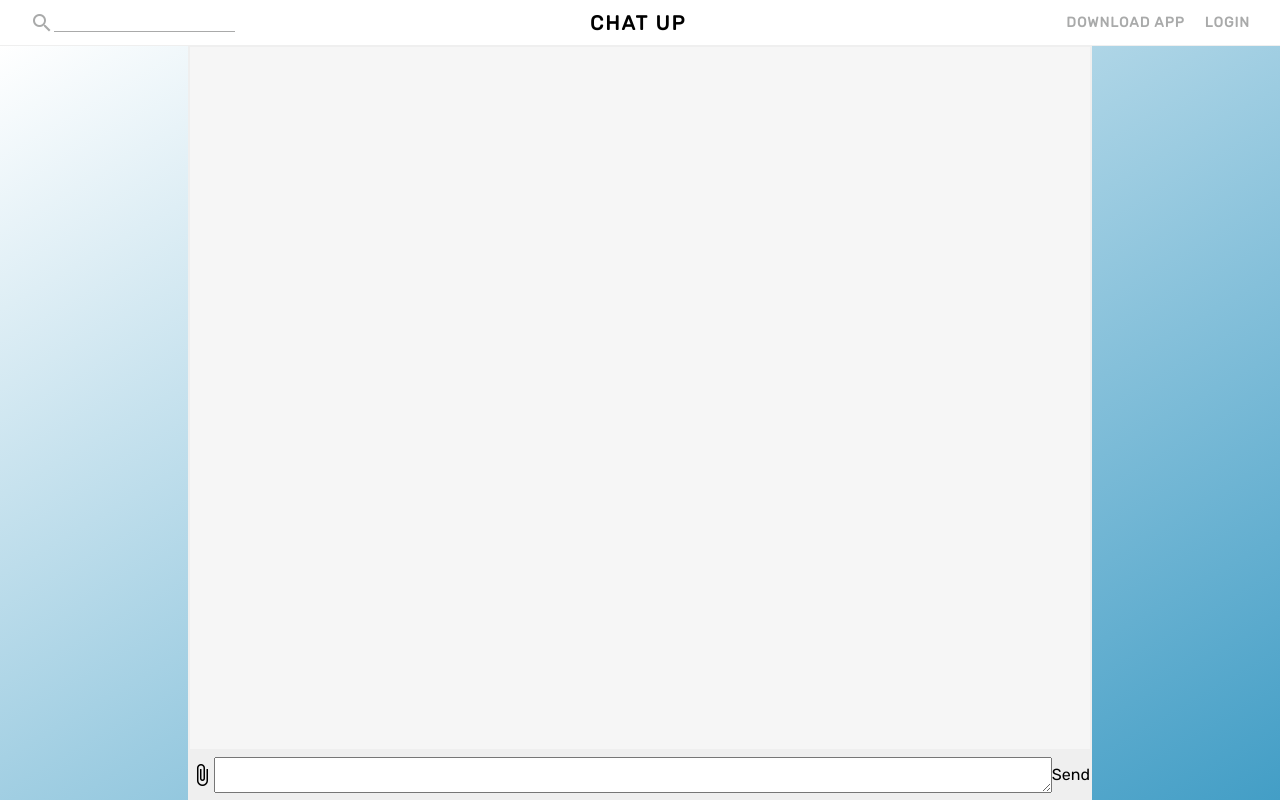
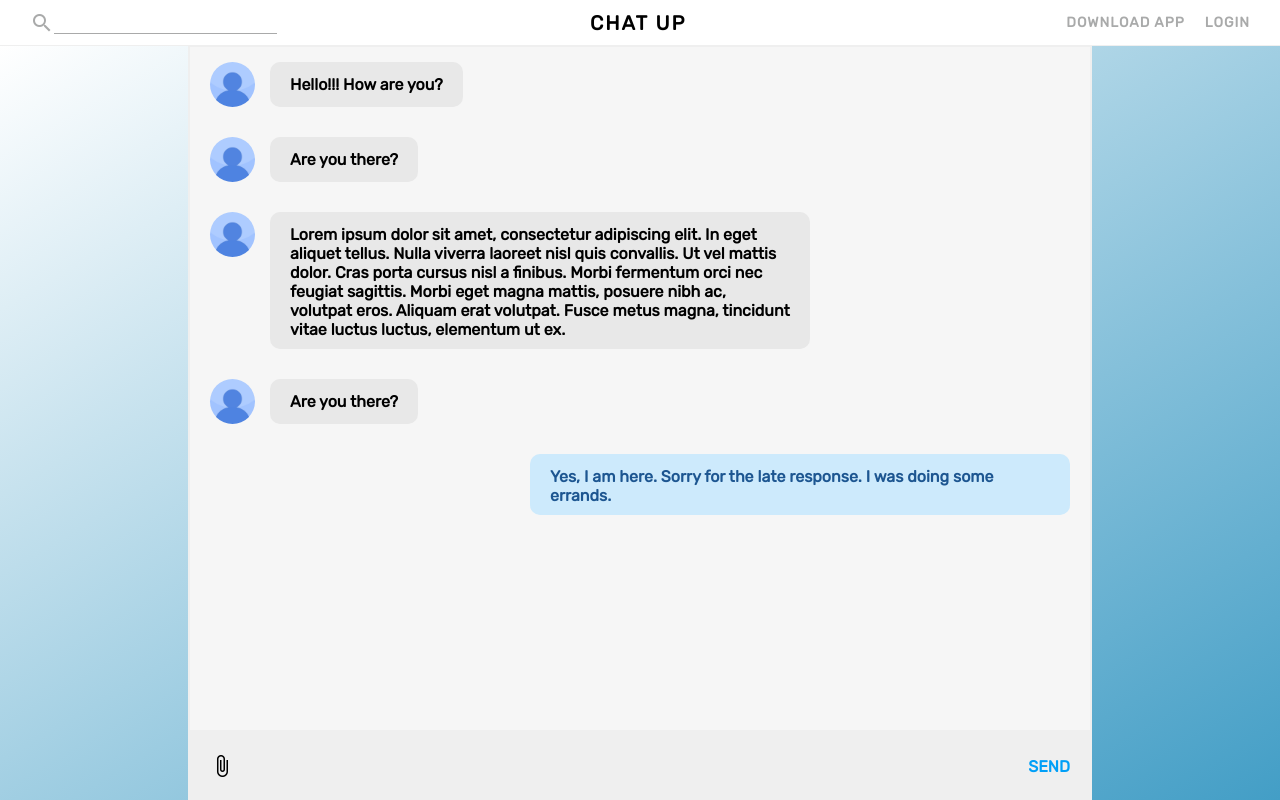
Before and after one commit to Jaaaaam/reactjs-chat, a React (Create React App) app: page / in a window 1280 px wide. Built offline with nearby package versions, Linux system fonts and the light colour scheme.

Commit message:
finish design of app

```diff
--- /dev/null
+++ b/src/assets/sass/components/chat-centered.scss
@@ -0,0 +1,70 @@
+.chat-centered {
+  position: absolute;
+  top:$navbar-height;
+  bottom: 0px;
+  left: 0px;
+  right: 0px;
+  background-image: linear-gradient(to bottom right, lighten($blue-light, 40%), darken($blue, 10%));
+
+  @at-root #{&}-content {
+    width: $chat-centered-width;
+    border: 2px solid $gray;
+    position: absolute;
+    top: 0px;
+    bottom: 0px;
+    background-color: $gray-light;
+
+    .chat-centered-conversation {
+      padding: 0px 20px;
+
+      .conversation-item {
+        padding: 15px 0px;
+        display: flex;
+        .chat-bubble{
+          background-color: $gray-dark-1;
+          padding: 13px 20px 10px 20px;
+          border-radius: 10px;
+          font-weight: bold;
+          max-width: 500px;
+        }
+        .left {
+          color: #000;
+        }
+        .right {
+          color: $blue-dark;
+          background-color: $blue-light-1;
+        }
+      }
+      .flex-right {
+        justify-content: flex-end;
+      }
+    }
+  }
+
+  @at-root #{&}-response {
+    position: fixed;
+    width: $chat-centered-width;
+    bottom: 0;
+    background-color: $gray;
+    border: none;
+    border-top: 2px solid $gray;
+
+    i, p {
+      padding: 0 20px
+    }
+    textarea {
+      width: 100%;
+      resize: none;
+      border: none;
+      background: none;
+      padding: 20px 10px 10px 10px;
+      font-weight: bold;
+      font-size: 16px;
+    }
+
+    p {
+      color: $blue-accent;
+      font-weight: bold;
+    }
+  }
+}
--- /dev/null
+++ b/src/assets/sass/components/chat.scss
@@ -0,0 +1,19 @@
+.chat{
+  position: absolute;
+  top:$navbar-height;
+  bottom: 0px;
+  left: $sidebar-width;
+  right: 0px;
+  background-color: $chat-bg;
+
+  @at-root #{&}-response {
+    position: fixed;
+    bottom: 0;
+    display: flex;
+
+    textarea {
+      width: 100%;
+      resize: none;
+    }
+  }
+}
--- /dev/null
+++ b/src/assets/sass/components/navbar.scss
@@ -0,0 +1,67 @@
+.navbar {
+  position: absolute;
+  top:0px;
+  bottom: 0px;
+  left: 0px;
+  right: 0px;
+  z-index: 3;
+  height: $navbar-height;
+  border-bottom: 1px solid $border-color;
+  display: flex;
+  justify-content: space-between;
+  align-items: center;
+  padding: 0 30px;
+  font-size: 14px;
+  font-weight: bold;
+  letter-spacing: 1px;
+  color: $gray-dark;
+
+  .navbar-left-content {
+    display: flex;
+    justify-content: space-between;
+    align-items: center;
+
+    i {
+    transition: font-size 0.25s linear;
+    }
+
+    i:hover {
+    font-size: 30px;
+    }
+
+    input {
+    border: none;
+    border-bottom: 1px solid $gray-dark;
+    transition: border-width 0.25s linear;
+    }
+
+    input:focus {
+    border-bottom: 3px solid $gray-dark;
+    }
+  }
+
+  .navbar-right-content {
+    ul {
+    list-style: none;
+    display: flex;
+    justify-content: space-between;
+
+    li {
+      padding: 0 10px
+    }
+
+    li:last-child {
+      padding-right: 0px
+    }
+    }
+  }
+
+  .navbar-header {
+    font-weight: bold;
+    letter-spacing: 2px;
+    color: #000;
+    font-size: 20px;
+    position: absolute;
+    left: calc(50% - 50px);
+  }
+  }
--- /dev/null
+++ b/src/assets/sass/components/sidebar.scss
@@ -0,0 +1,8 @@
+.sidebar{
+  position: absolute;
+  top:$navbar-height;
+  bottom: 0px;
+  width: $sidebar-width;
+  z-index: 2;
+  border-right: 1px solid $border-color;
+}
--- a/src/assets/sass/style.scss
+++ b/src/assets/sass/style.scss
@@ -1,136 +1,21 @@
 @import "./variables.scss";
 @import "./utilities.scss";
+@import "./components/navbar.scss";
+@import "./components/sidebar.scss";
+@import "./components/chat.scss";
+@import "./components/chat-centered.scss";
+
 
 html, body {
   font-family: 'Rubik', sans-serif;
 }
 
-.navbar {
-  position: absolute;
-  top:0px;
-  bottom: 0px;
-  left: 0px;
-  right: 0px;
-  z-index: 3;
-  height: $navbar-height;
-  border-bottom: 1px solid $border-color;
-  display: flex;
-  justify-content: space-between;
-  align-items: center;
-  padding: 0 30px;
-  font-size: 14px;
-  font-weight: bold;
-  letter-spacing: 1px;
-  color: $gray-dark;
-
-  .navbar-left-content {
-    display: flex;
-    justify-content: space-between;
-    align-items: center;
-
-    i {
-      transition: font-size 0.25s linear;
-    }
-
-    i:hover {
-      font-size: 30px;
-    }
-
-    input {
-      border: none;
-      border-bottom: 1px solid $gray-dark;
-      transition: border-width 0.25s linear;
-    }
-
-    input:focus {
-      border-bottom: 3px solid $gray-dark;
-    }
-  }
-
-  .navbar-right-content {
-    ul {
-      list-style: none;
-      display: flex;
-      justify-content: space-between;
-
-      li {
-        padding: 0 10px
-      }
-
-      li:last-child {
-        padding-right: 0px
-      }
-    }
-  }
-
-  .navbar-header {
-    font-weight: bold;
-    letter-spacing: 2px;
-    color: #000;
-    font-size: 20px;
-    position: absolute;
-    left: calc(50% - 50px);
-  }
-}
-
-.sidebar{
-  position: absolute;
-  top:$navbar-height;
-  bottom: 0px;
-  width: $sidebar-width;
-  z-index: 2;
-  border-right: 1px solid $border-color;
-}
-
-.chat{
-  position: absolute;
-  top:$navbar-height;
-  bottom: 0px;
-  left: $sidebar-width;
-  right: 0px;
-  background-color: $chat-bg;
-
-  @at-root #{&}-response {
-    position: fixed;
-    bottom: 0;
-    display: flex;
-
-    textarea {
-      width: 100%;
-    }
-  }
-}
-
-.chat-centered {
-  position: absolute;
-  top:$navbar-height;
-  bottom: 0px;
-  left: 0px;
-  right: 0px;
-  background-image: linear-gradient(to bottom right, lighten($blue-light, 40%), darken($blue, 10%));
-
-  @at-root #{&}-content {
-    width: $chat-centered-width;
-    border: 2px solid $gray;
-    position: absolute;
-    top: 0px;
-    bottom: 0px;
-    background-color: $gray-light;
-  }
-
-  @at-root #{&}-response {
-    position: fixed;
-    width: $chat-centered-width;
-    bottom: 0;
-    background-color: $gray;
-    border: none;
-
-    textarea {
-      width: 100%;
-    }
-  }
-}
-
 textarea:focus, input:focus{
   outline: none;
 }
+
+input, textarea {
+  font-family: 'Rubik', sans-serif;
+  font-size: 16px;
+  color: #000;
+}
--- a/src/assets/sass/utilities.scss
+++ b/src/assets/sass/utilities.scss
@@ -7,3 +7,16 @@
 .uppercase {
   text-transform: uppercase;
 }
+
+.round-image {
+  height: 45px;
+  width: 45px;
+  border-radius: 50%;
+  background-size: cover !important;
+  background-position: center !important;
+  background-repeat: no-repeat !important;
+}
+
+.margin-left {
+  margin-left: 15px;
+}
--- a/src/assets/sass/variables.scss
+++ b/src/assets/sass/variables.scss
@@ -8,9 +8,13 @@ $gray-light: #F6F6F6;
 $gray-light-1: #FAFAFA;
 $gray:#EFEFEF;
 $gray-dark: #A9AAAA;
+$gray-dark-1: #E8E8E8;
 
 $blue-light: #C1D5DB;
+$blue-light-1: #CDEAFC;
 $blue: #6AB2D2;
+$blue-accent: #009FF7;
+$blue-dark: #1D5691;
 
 //Application of Colors
 $chat-bg: $gray-light;
--- a/src/components/Chat.js
+++ b/src/components/Chat.js
@@ -5,12 +5,64 @@ export default class Chat extends Component {
   return (
     <div className="chat-centered horizontal-center">
       <div className="chat-centered-content">
+        <div className="chat-centered-conversation">
+          <div className="conversation-item">
+            <div
+            className="round-image"
+            style= {
+              {background: "url('/images/default-profile.jpg')"}
+            }>
+            </div>
+            <div className="chat-bubble margin-left">
+              Hello!!! How are you?
+            </div>
+          </div>
+          <div className="conversation-item">
+            <div
+            className="round-image"
+            style= {
+              {background: "url('/images/default-profile.jpg')"}
+            }>
+            </div>
+            <div className="chat-bubble margin-left left">
+              Are you there?
+            </div>
+          </div>
+          <div className="conversation-item">
+            <div
+            className="round-image"
+            style= {
+              {background: "url('/images/default-profile.jpg')"}
+            }>
+            </div>
+            <div className="chat-bubble margin-left left">
+            Lorem ipsum dolor sit amet, consectetur adipiscing elit. In eget aliquet tellus. Nulla viverra laoreet nisl quis convallis. Ut vel mattis dolor. Cras porta cursus nisl a finibus. Morbi fermentum orci nec feugiat sagittis. Morbi eget magna mattis, posuere nibh ac, volutpat eros. Aliquam erat volutpat. Fusce metus magna, tincidunt vitae luctus luctus, elementum ut ex.
+            </div>
+          </div>
+          <div className="conversation-item">
+            <div
+            className="round-image"
+            style= {
+              {background: "url('/images/default-profile.jpg')"}
+            }>
+            </div>
+            <div className="chat-bubble margin-left left">
+              Are you there?
+            </div>
+          </div>
+          <div className="conversation-item flex-right">
+            <div className="chat-bubble margin-left right">
+              Yes, I am here. Sorry for the late response. I was doing some errands.
+            </div>
+          </div>
+
+        </div>
         <div className="chat-centered-response horizontal-center">
           <i class="material-icons">
             attach_file
           </i>
-          <textarea  />
-          <p>Send</p>
+          <textarea />
+          <p className="uppercase">Send</p>
         </div>
       </div>
     </div>
```
Also changed, not shown: public/images/default-profile.jpg (added).
